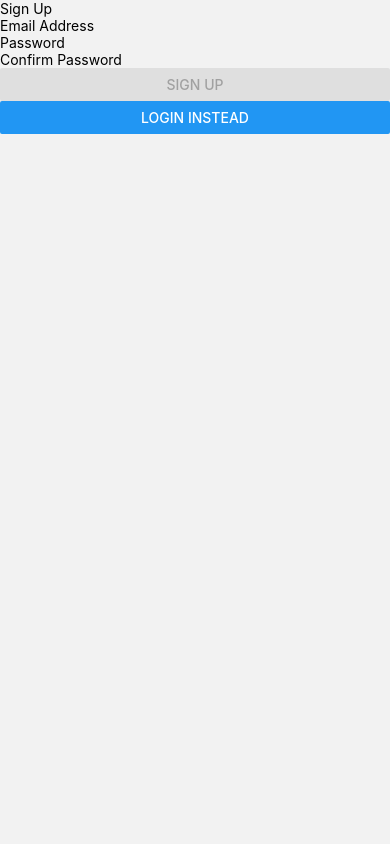
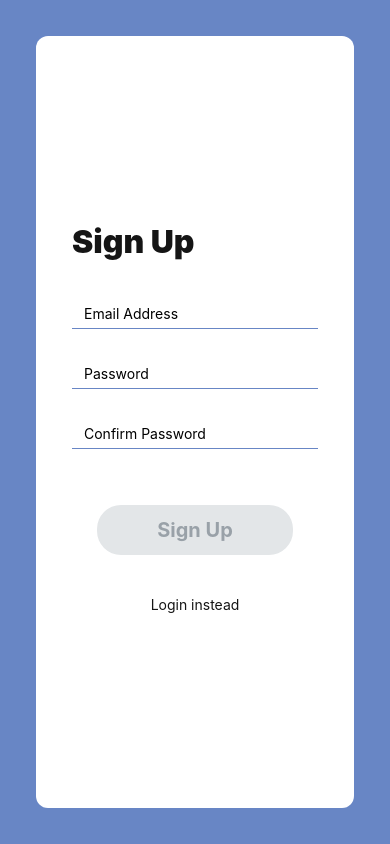
Before and after one commit to Nikodermus/Flashcards, a React Native app: screen / in a window 390 px wide. Both pictures are taken after a click on the button "Sign up instead". Built offline with nearby package versions, Linux system fonts and the light colour scheme.

Commit message:
Sign Up style

```diff
--- a/src/Screens/Login.screen.js
+++ b/src/Screens/Login.screen.js
@@ -35,9 +35,15 @@ const styles = StyleSheet.create({
     marginBottom: 32,
   },
   button: {
-    ...COMPONENT.button.highlight,
-    marginVertical: 32,
-    marginLeft: '10%',
+    button: {
+      ...COMPONENT.button.highlight,
+      marginVertical: 32,
+      marginLeft: '10%',
+    },
+    title: {
+      ...COMPONENT.button.highlight,
+      ...FONT.button,
+    },
   },
   link: {
     button: {
@@ -130,8 +136,8 @@ function Login({ navigation }) {
           />
 
           <Button
-            titleStyle={FONT.button}
-            buttonStyle={styles.button}
+            titleStyle={styles.button.title}
+            buttonStyle={styles.button.button}
             title="Login"
             onPress={doLogin}
             disabled={!valid}
--- a/src/Screens/SignUp.screen.js
+++ b/src/Screens/SignUp.screen.js
@@ -1,11 +1,58 @@
+import { Button } from '@rneui/base';
 import to from 'await-to-js';
 import { createUserWithEmailAndPassword } from 'firebase/auth';
 import { useCallback, useState, useEffect } from 'react';
-import { Button, Text, TextInput, View } from 'react-native';
+import { StyleSheet, Text, TextInput, View } from 'react-native';
 import { auth } from '../api/db';
 import { MESSAGES } from '../constants/errors.contstants';
 import { ROUTES } from '../constants/navigation.constants';
+import { COLORS, COMPONENT, FONT } from '../constants/style.contstants';
 import { useUser } from '../hooks/auth';
+
+const styles = StyleSheet.create({
+  outer: {
+    backgroundColor: COLORS.main,
+    padding: 36,
+    height: '100%',
+  },
+  inner: {
+    backgroundColor: 'white',
+    borderRadius: 12,
+    flex: 1,
+    alignContent: 'center',
+    justifyContent: 'center',
+    padding: 36,
+  },
+  input: {
+    borderBottomColor: COLORS.main,
+    borderBottomWidth: 1,
+    marginBottom: 24,
+    padding: 12,
+    paddingBottom: 6,
+  },
+  title: {
+    ...FONT.h1,
+    marginBottom: 32,
+  },
+  button: {
+    ...COMPONENT.button.main,
+    marginVertical: 32,
+    marginLeft: '10%',
+  },
+  link: {
+    button: {
+      backgroundColor: 'transparent',
+    },
+    title: {
+      ...FONT.sub,
+      fontSize: 14,
+    },
+  },
+  inputContainer: {
+    alignContent: 'center',
+    justifyContent: 'center',
+  },
+});
 
 function SignUp({ navigation }) {
   const [user, setUser] = useUser();
@@ -64,18 +111,20 @@ function SignUp({ navigation }) {
   const { email, password, passwordConfirmation } = form;
 
   return (
-    <View>
-      <View>
-        <Text>Sign Up</Text>
+    <View style={styles.outer}>
+      <View style={styles.inner}>
+        <Text style={styles.title}>Sign Up</Text>
 
-        <View>
+        <View style={styles.inputContainer}>
           <TextInput
+            style={styles.input}
             placeholder="Email Address"
             value={email}
             textContentType="emailAddress"
             onChangeText={(value) => handleChange({ key: 'email', value })}
           />
           <TextInput
+            style={styles.input}
             placeholder="Password"
             value={password}
             textContentType="password"
@@ -83,6 +132,7 @@ function SignUp({ navigation }) {
             onChangeText={(value) => handleChange({ key: 'password', value })}
           />
           <TextInput
+            style={styles.input}
             placeholder="Confirm Password"
             value={passwordConfirmation}
             textContentType="password"
@@ -92,12 +142,20 @@ function SignUp({ navigation }) {
             }
           />
 
-          <Button title="Sign Up" onPress={doSignUp} disabled={!valid} />
+          <Button
+            titleStyle={FONT.button}
+            buttonStyle={styles.button}
+            title="Sign Up"
+            onPress={doSignUp}
+            disabled={!valid}
+          />
         </View>
 
         {error && <Text>{error}</Text>}
 
         <Button
+          buttonStyle={styles.link.button}
+          titleStyle={styles.link.title}
           title="Login instead"
           onPress={() => navigation.navigate(ROUTES.login)}
         />
```
